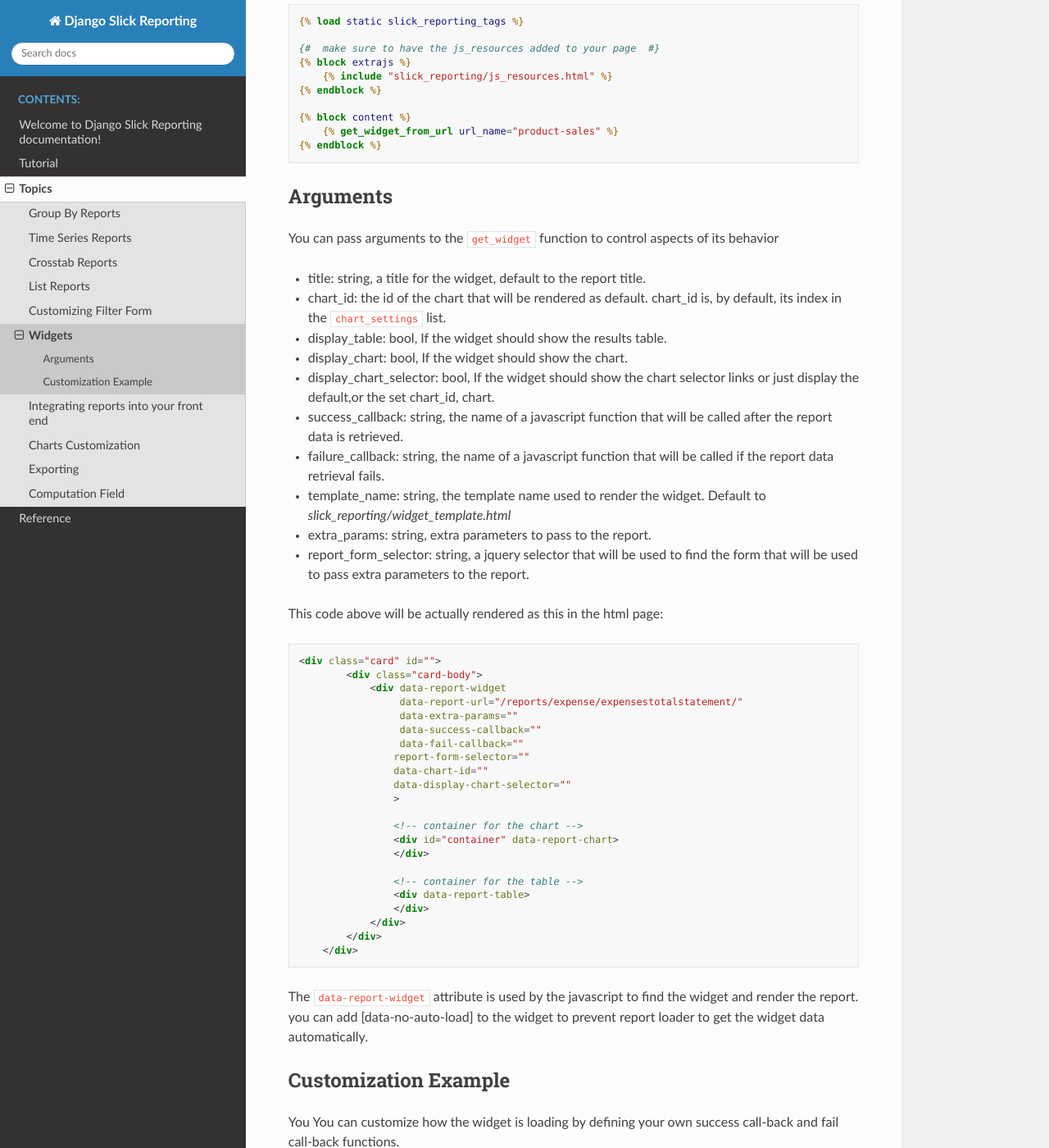
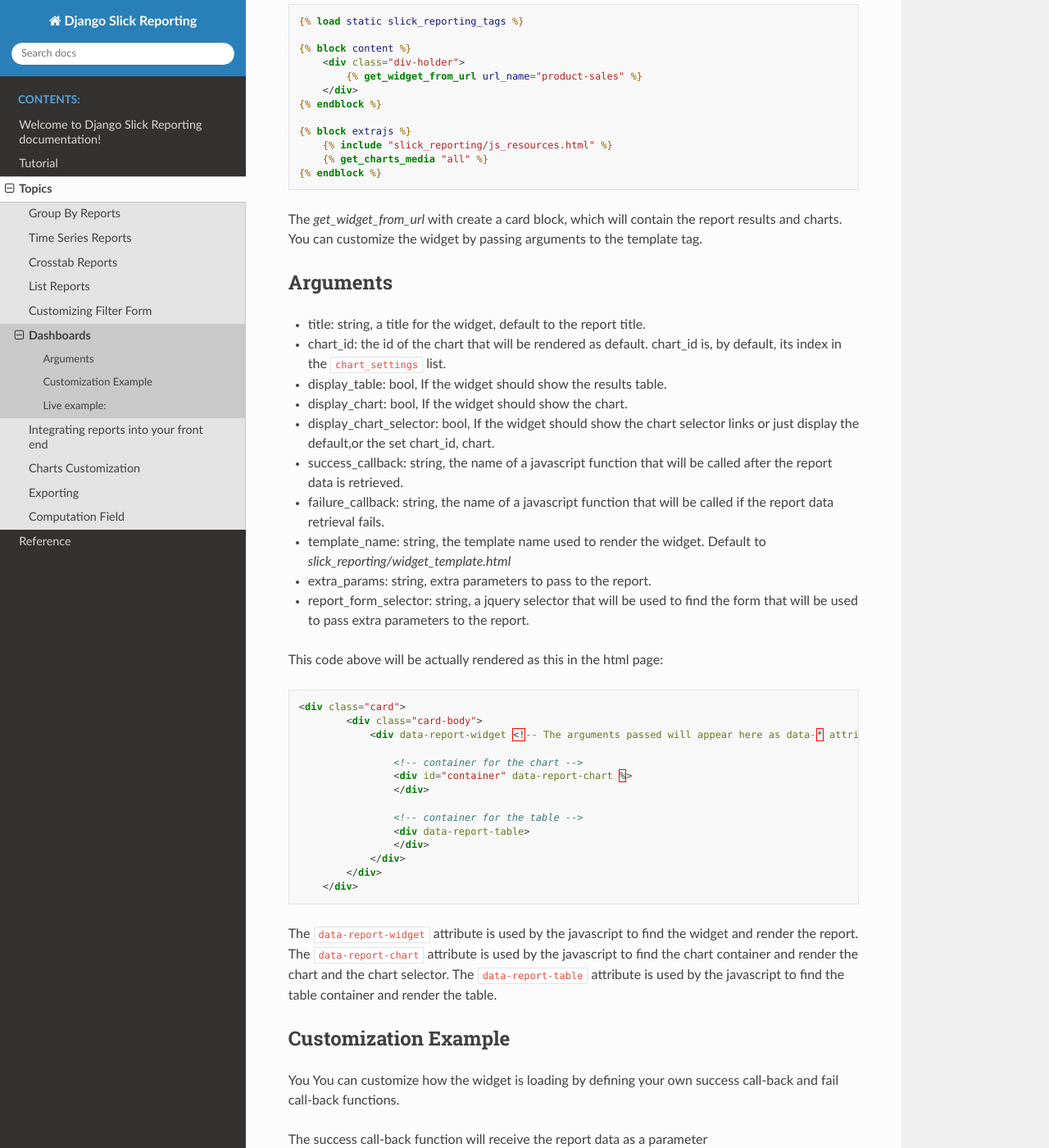
Before and after one commit to RamezIssac/django-slick-reporting, a Sphinx documentation site: the page built from docs/source/topics/widgets.rst, in a window 1280 px wide and 1400 px high, scrolled down 275 px. Shown: the whole window at 82% size. Built offline with Sphinx 7.4.7 and the Read the Docs theme 2.0.0, drawn with Linux system fonts in a browser that asks for light colours; some of the changed text lies outside the part shown.

Commit message:
Enhancements

```diff
--- a/docs/source/topics/widgets.rst
+++ b/docs/source/topics/widgets.rst
@@ -1,8 +1,9 @@
 .. _widgets:
+.. _dashboard:
 
-Widgets
-=======
-You can use the report data on any other page, for example to create a dashboard.
+Dashboards
+==========
+You can use the report data and charts on any other page, for example to create a dashboard.
 A dashboard page is a collection of report results  / charts / tables.
 
 Adding a widget to a page is as easy as this code
@@ -11,19 +12,21 @@ Adding a widget to a page is as easy as this code
 
         {% load static slick_reporting_tags %}
 
-        {#  make sure to have the js_resources added to your page  #}
+        {% block content %}
+            <div class="div-holder">
+                {% get_widget_from_url url_name="product-sales" %}
+            </div>
+        {% endblock %}
+
         {% block extrajs %}
             {% include "slick_reporting/js_resources.html" %}
+            {% get_charts_media "all" %}
         {% endblock %}
 
-        {% block content %}
-            {% get_widget_from_url url_name="product-sales" %}
-        {% endblock %}
+The `get_widget_from_url` with create a card block, which will contain the report results and charts. You can customize the widget by passing arguments to the template tag.
 
 Arguments
 ---------
-You can pass arguments to the ``get_widget`` function to control aspects of its behavior
-
 
 * title: string, a title for the widget, default to the report title.
 * chart_id: the id of the chart that will be rendered as default.
@@ -42,20 +45,12 @@ This code above will be actually rendered as this in the html page:
 
 .. code-block:: html+django
 
-            <div class="card" id="">
+            <div class="card">
                     <div class="card-body">
-                        <div data-report-widget
-                             data-report-url="/reports/expense/expensestotalstatement/"
-                             data-extra-params=""
-                             data-success-callback=""
-                             data-fail-callback=""
-                            report-form-selector=""
-                            data-chart-id=""
-                            data-display-chart-selector=""
-                            >
+                        <div data-report-widget <!-- The arguments passed will appear here as data-* attributes  --> >
 
                             <!-- container for the chart -->
-                            <div id="container" data-report-chart>
+                            <div id="container" data-report-chart %>
                             </div>
 
                             <!-- container for the table -->
@@ -65,9 +60,10 @@ This code above will be actually rendered as this in the html page:
                     </div>
                 </div>
 
-The ``data-report-widget`` attribute is used by the javascript to find the
-widget and render the report.
-you can add [data-no-auto-load] to the widget to prevent report loader to get the widget data automatically.
+The ``data-report-widget`` attribute is used by the javascript to find the widget and render the report.
+The ``data-report-chart`` attribute is used by the javascript to find the chart container and render the chart and the chart selector.
+The ``data-report-table`` attribute is used by the javascript to find the table container and render the table.
+
 
 Customization Example
 ---------------------
@@ -90,3 +86,9 @@ The success call-back function will receive the report data as a parameter
                 console.log(data);
             }
         </script>
+
+
+Live example:
+-------------
+
+You can see a live example of the widgets in the `Demo project- Dashboard Page <https://django-slick-reporting.com/dashboard/>`_.
```
Also changed, not shown: 1 other file.
